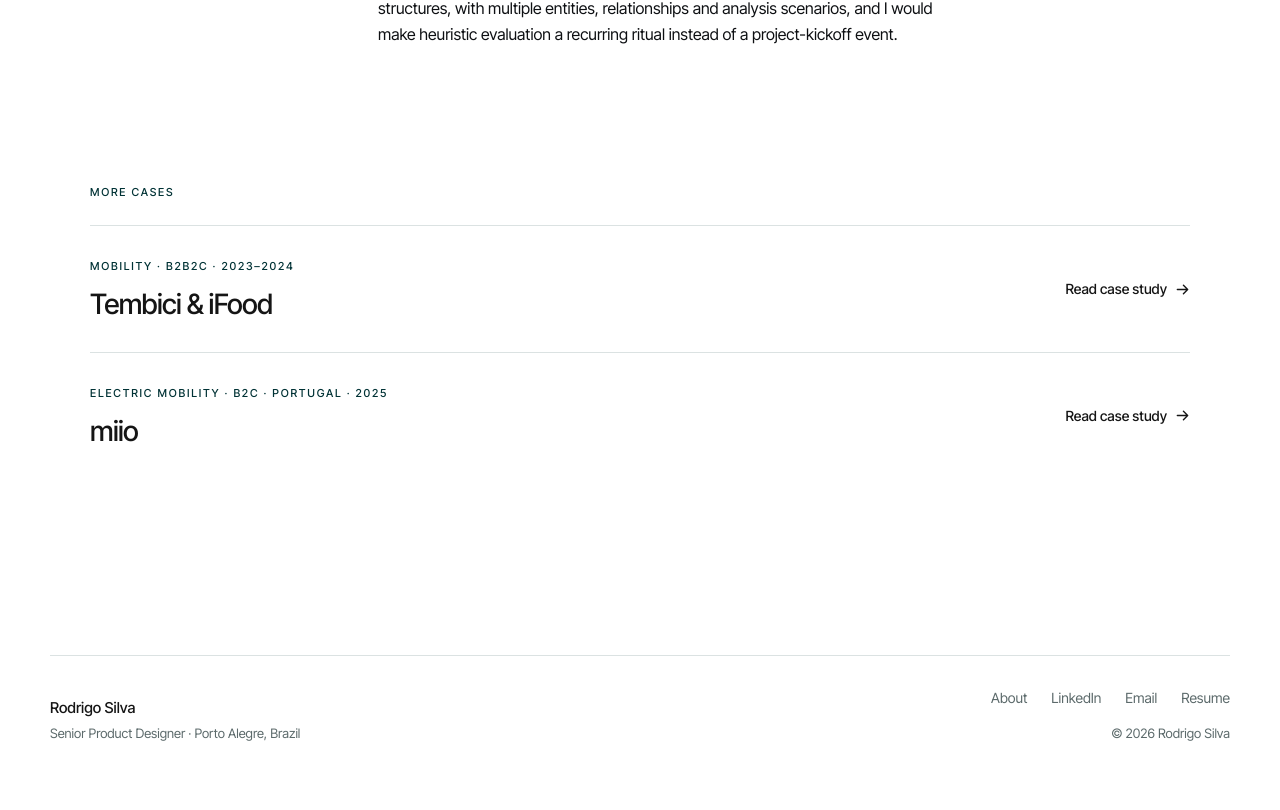
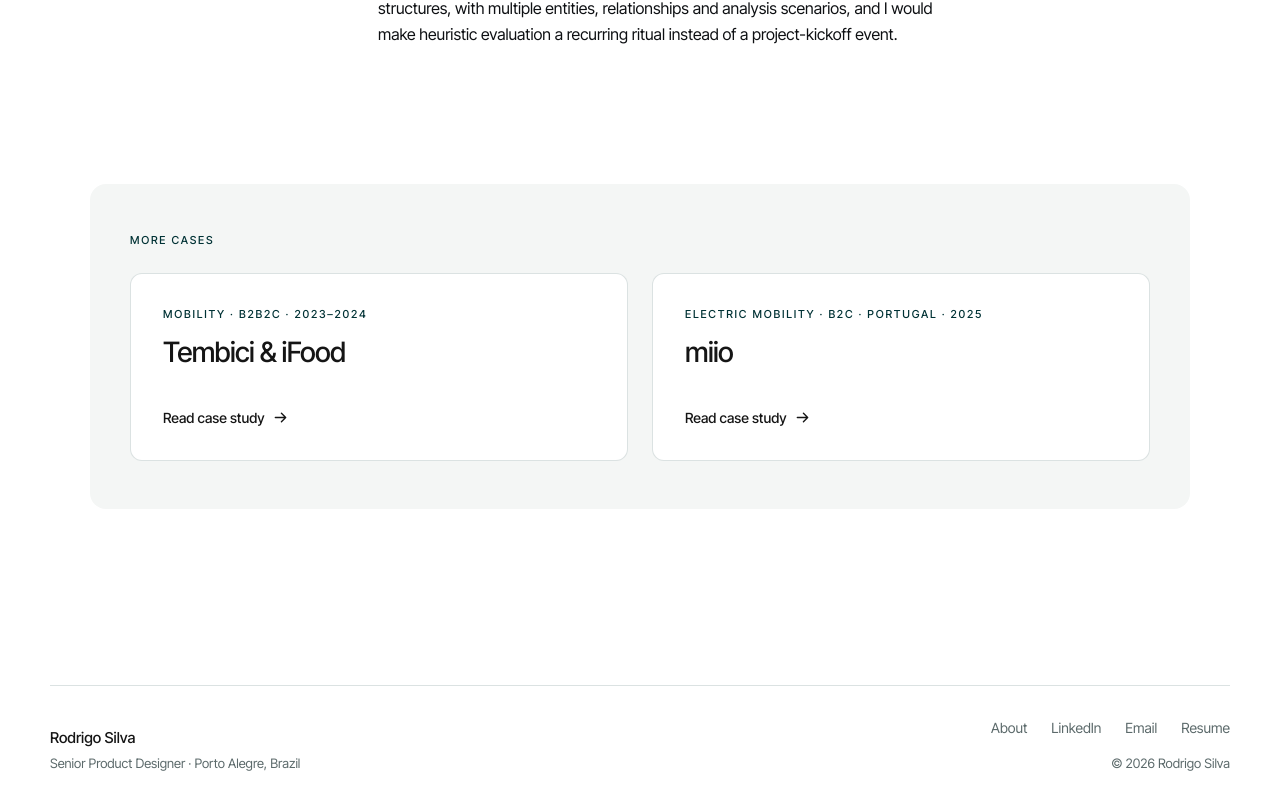
Before and after one commit to rodrijovem/rodrigofsilva-portfolio, a React (Vite) app: page /cases/finvity in a window 1280 px wide. Shown: the part 10362-11172 px from the top of the page. Built offline with nearby package versions, Linux system fonts and the light colour scheme.

Commit message:
style(case): mais cases em painel cinza com cards
Co-Authored-By: Claude Opus 5.5 <noreply@anthropic.com>

```diff
--- a/src/pages/CaseStudy.tsx
+++ b/src/pages/CaseStudy.tsx
@@ -165,10 +165,11 @@ export function CaseStudy() {
         </motion.div>
       </section>
 
-      {/* Mais cases */}
+      {/* Mais cases: painel cinza para destacar o bloco do fim do case e do rodape */}
       <section className={`${SHELL} pb-24`}>
+        <div className="rounded-2xl bg-[var(--surface)] px-6 py-10 md:px-10 md:py-12">
           <h2 className="eyebrow">{t.cases.moreCases}</h2>
-        <div className="mt-6">
+          <div className="mt-6 grid grid-cols-1 gap-4 md:grid-cols-2 md:gap-6">
             {others.map((project, i) => (
               <motion.div
                 key={project.id}
@@ -176,20 +177,18 @@ export function CaseStudy() {
                 whileInView={revealTo}
                 viewport={{ once: true, margin: '-60px' }}
                 transition={stagger(i)}
-              className="rule"
               >
                 <Link
                   to={`/cases/${project.id}`}
                   onClick={() => track('case_open', { case_id: project.id, location: 'more_cases' })}
-                className="group grid grid-cols-1 items-center gap-6 py-8 md:grid-cols-12 md:gap-10"
+                  className="group flex h-full flex-col justify-between gap-10 rounded-xl border border-[var(--rule)] bg-[var(--bg)] p-6 transition-colors duration-200 hover:border-[var(--rule-strong)] md:p-8"
                 >
-                <div className="md:col-span-8">
+                  <div>
                     <p className="eyebrow">{t.caseContext[project.id]}</p>
                     <h3 className="title-m mt-3 transition-colors duration-200 group-hover:text-[var(--brand)]">
                       {project.title}
                     </h3>
                   </div>
-                <div className="flex md:col-span-4 md:justify-end">
                   <span className="inline-flex items-center gap-2 text-sm font-medium text-[var(--ink)]">
                     {t.cases.readCase}
                     <ArrowRight
@@ -199,10 +198,10 @@ export function CaseStudy() {
                       className="transition-transform duration-200 group-hover:translate-x-1"
                     />
                   </span>
-                </div>
                 </Link>
               </motion.div>
             ))}
+          </div>
         </div>
       </section>
     </div>
```
Lines whose indentation alone changed are shown as unchanged.
